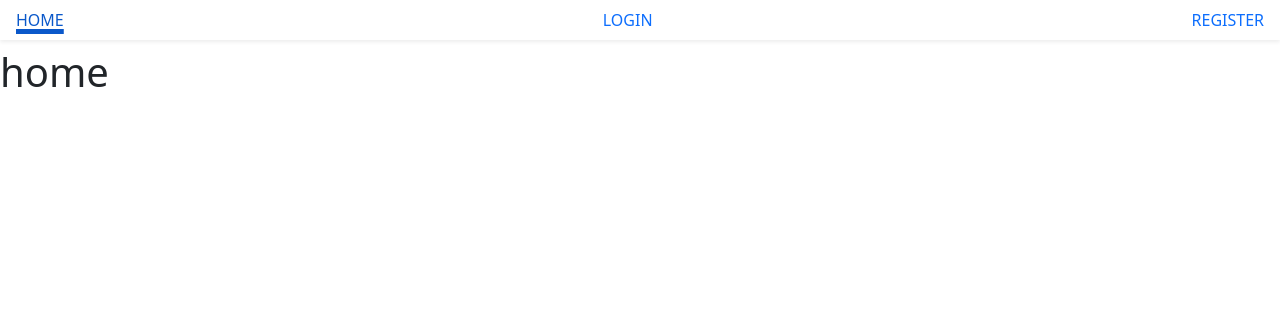
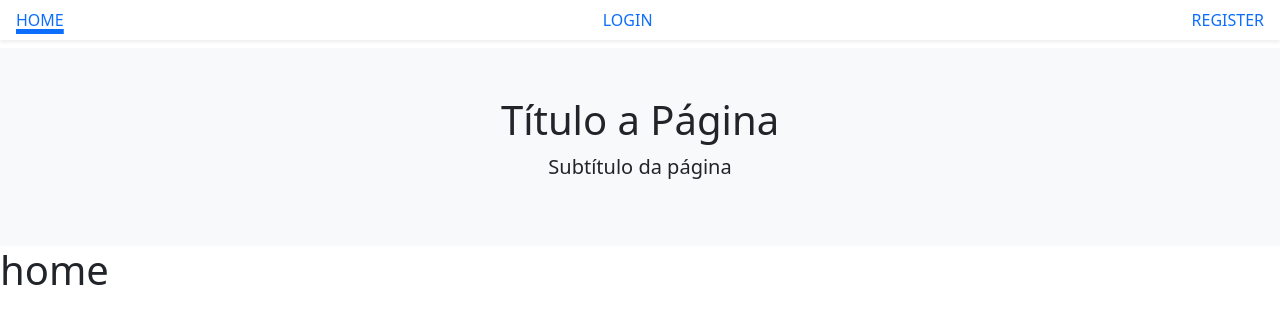
Before and after one commit to JulioCesarAlvesMoreira/Ecommerce, a React (Create React App) app in the folder front/: page / in a window 1280 px wide. Shown: the top 324 px of the page. Built offline with nearby package versions, Linux system fonts and the light colour scheme.

Commit message:
Jumbroton

```diff
--- a/front/src/components/cards/Jumbotron.js
+++ b/front/src/components/cards/Jumbotron.js
@@ -1,3 +1,12 @@
 export default function Jumbotron(){
-
+    return (
+<div className="container-fluid bg-primary">
+    <div className="row">
+        <div className="col text-center p-5 bg-light">
+            <h1>Título a Página</h1>
+            <p className="lead">Subtítulo da página</p>
+        </div>
+    </div>
+</div>
+    );
 }
```
